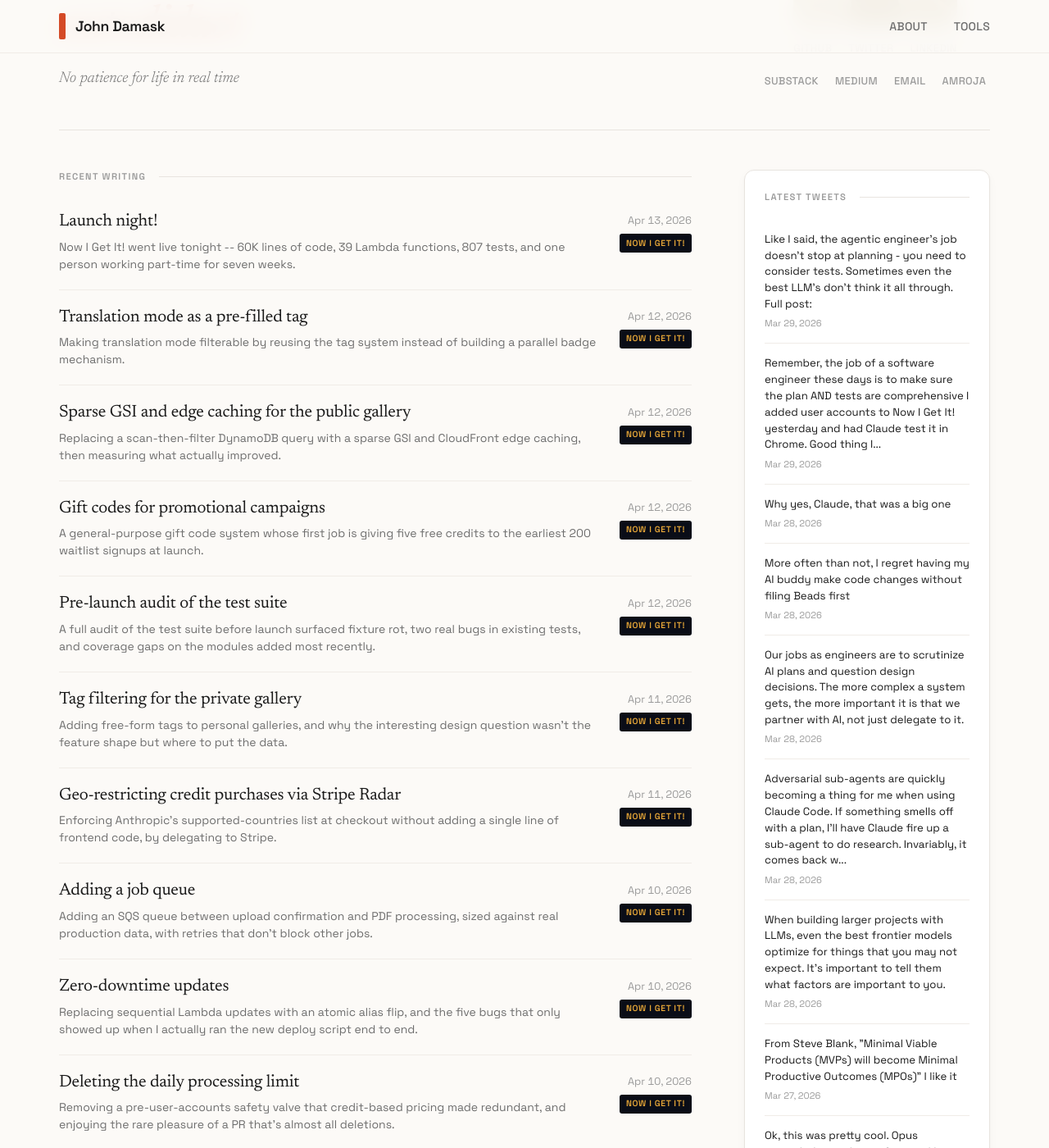
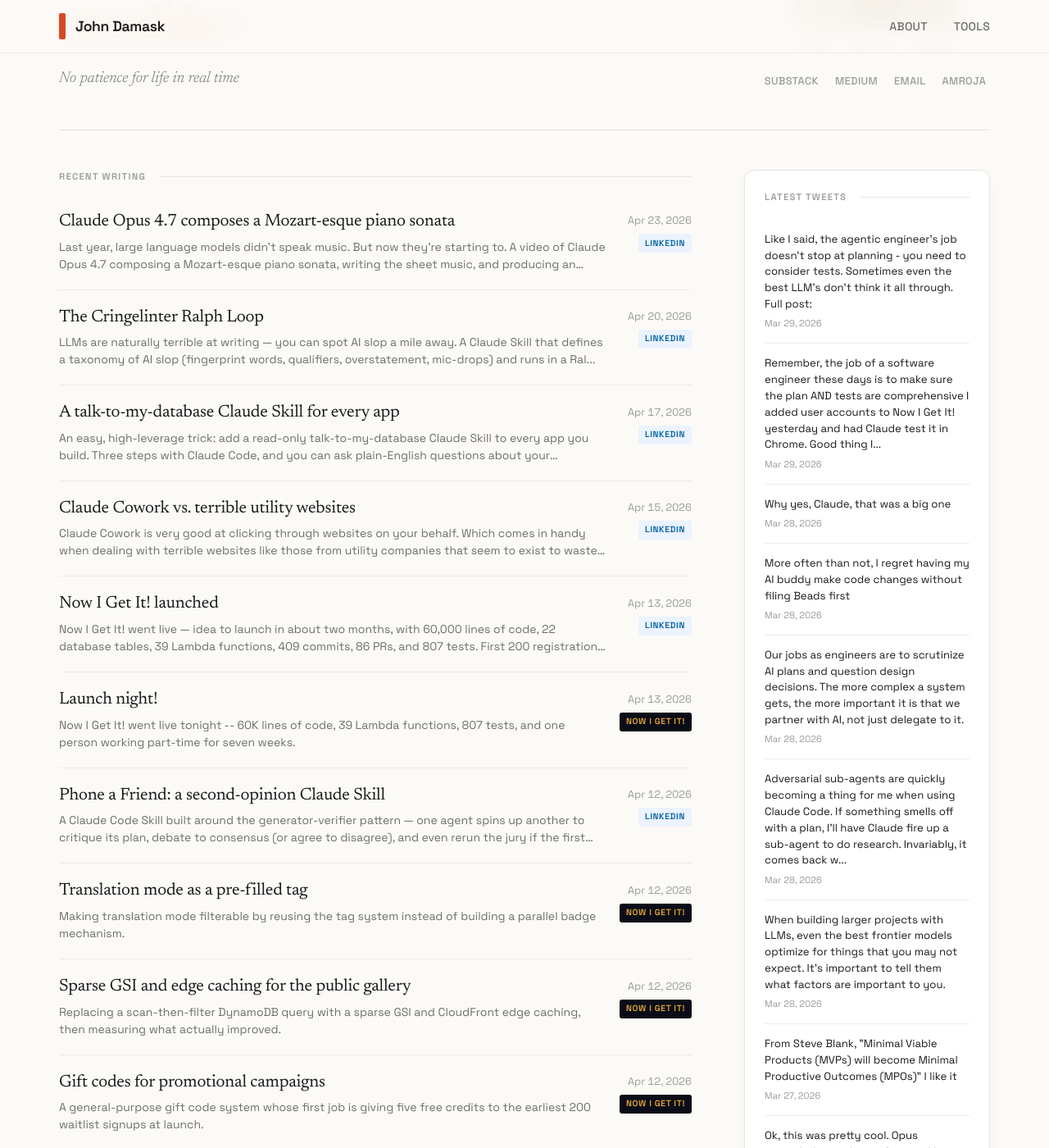
Before and after one commit to jbdamask/jbdamask.github.io, a Jekyll site: the page built from index.html, in a window 1280 px wide and 1400 px high, scrolled down 336 px. Shown: the whole window at 82% size. Built offline with Jekyll 4.4.1, drawn with Linux system fonts in a browser that asks for light colours; the list of posts is cut into pages by our own code; some of the changed text lies outside the part shown.

Commit message:
Add 8 recent LinkedIn posts to external feed

```diff
--- a/_data/external-posts.yml
+++ b/_data/external-posts.yml
@@ -1,5 +1,61 @@
 # External posts from LinkedIn, Twitter, etc.
 # Add your posts here and they'll appear in the unified feed
+
+- title: "Claude Opus 4.7 composes a Mozart-esque piano sonata"
+  source: linkedin
+  url: https://www.linkedin.com/feed/update/urn:li:activity:7453111529304158209/
+  date: 2026-04-23
+  excerpt: "Last year, large language models didn't speak music. But now they're starting to. A video of Claude Opus 4.7 composing a Mozart-esque piano sonata, writing the sheet music, and producing an audio file — with its own music-theory annotations on the exposition."
+  image: ""
+
+- title: "The Cringelinter Ralph Loop"
+  source: linkedin
+  url: https://www.linkedin.com/feed/update/urn:li:activity:7452019142448197633/
+  date: 2026-04-20
+  excerpt: "LLMs are naturally terrible at writing — you can spot AI slop a mile away. A Claude Skill that defines a taxonomy of AI slop (fingerprint words, qualifiers, overstatement, mic-drops) and runs in a Ralph loop to iteratively clean a document, logging every violation and replacement."
+  image: ""
+
+- title: "A talk-to-my-database Claude Skill for every app"
+  source: linkedin
+  url: https://www.linkedin.com/feed/update/urn:li:activity:7450894573041717249/
+  date: 2026-04-17
+  excerpt: "An easy, high-leverage trick: add a read-only talk-to-my-database Claude Skill to every app you build. Three steps with Claude Code, and you can ask plain-English questions about your DynamoDB, relational, or graph data and get back tables and ASCII time-series charts."
+  image: ""
+
+- title: "Claude Cowork vs. terrible utility websites"
+  source: linkedin
+  url: https://www.linkedin.com/feed/update/urn:li:activity:7450161074227720192/
+  date: 2026-04-15
+  excerpt: "Claude Cowork is very good at clicking through websites on your behalf. Which comes in handy when dealing with terrible websites like those from utility companies that seem to exist to waste our time."
+  image: ""
+
+- title: "Now I Get It! launched"
+  source: linkedin
+  url: https://www.linkedin.com/feed/update/urn:li:activity:7449322345959309312/
+  date: 2026-04-13
+  excerpt: "Now I Get It! went live — idea to launch in about two months, with 60,000 lines of code, 22 database tables, 39 Lambda functions, 409 commits, 86 PRs, and 807 tests. First 200 registrations get 5 free credits."
+  image: ""
+
+- title: "Phone a Friend: a second-opinion Claude Skill"
+  source: linkedin
+  url: https://www.linkedin.com/feed/update/urn:li:activity:7449113943861678080/
+  date: 2026-04-12
+  excerpt: "A Claude Code Skill built around the generator-verifier pattern — one agent spins up another to critique its plan, debate to consensus (or agree to disagree), and even rerun the jury if the first round wasn't satisfying."
+  image: ""
+
+- title: "Mythos, the positive side: what the system card says it's genuinely great at"
+  source: linkedin
+  url: https://www.linkedin.com/posts/johndamask_this-is-a-companion-to-my-post-about-the-share-7447622053114834944-DIn0/
+  date: 2026-04-08
+  excerpt: "A companion to the Mythos-is-scary post: the other side of the system card. Mythos is exceptional at coding and cybersecurity — including finding zero-days — and dramatically better at math and reasoning, with real upside for hardening the software infrastructure we all depend on."
+  image: ""
+
+- title: "Anthropic's Mythos model is astonishing — and genuinely scary"
+  source: linkedin
+  url: https://www.linkedin.com/posts/johndamask_all-the-talk-is-about-anthropics-mythos-share-7447477812028145664-eOMv/
+  date: 2026-04-08
+  excerpt: "Uploaded Anthropic's 244-page Mythos system card into Now I Get It! and asked for a page on deception and jailbreaks. Takeaway: Anthropic built its most powerful model ever and chose not to release it publicly — cybersecurity capabilities too dangerous, plus concerning alignment findings and self-jailbreaks."
+  image: ""
 
 - title: "Recreating Claude Code"
   source: linkedin
```
